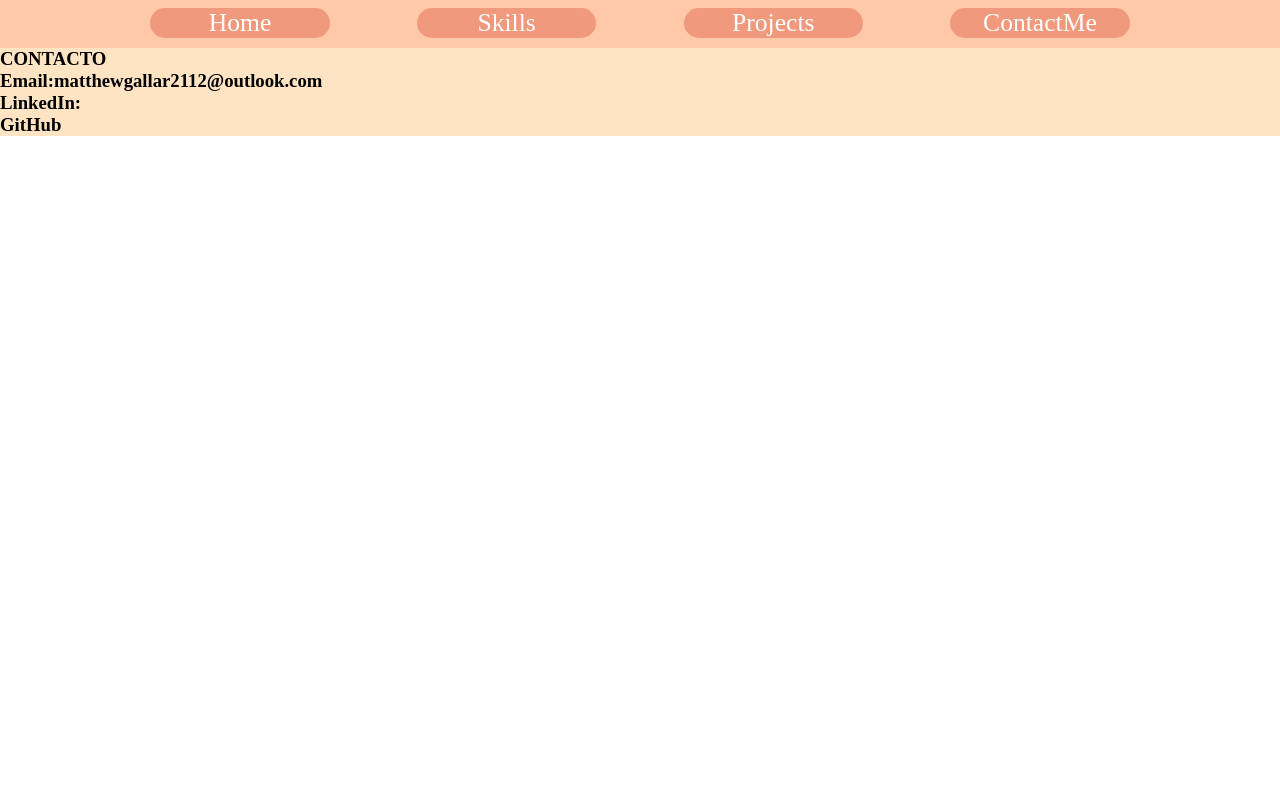
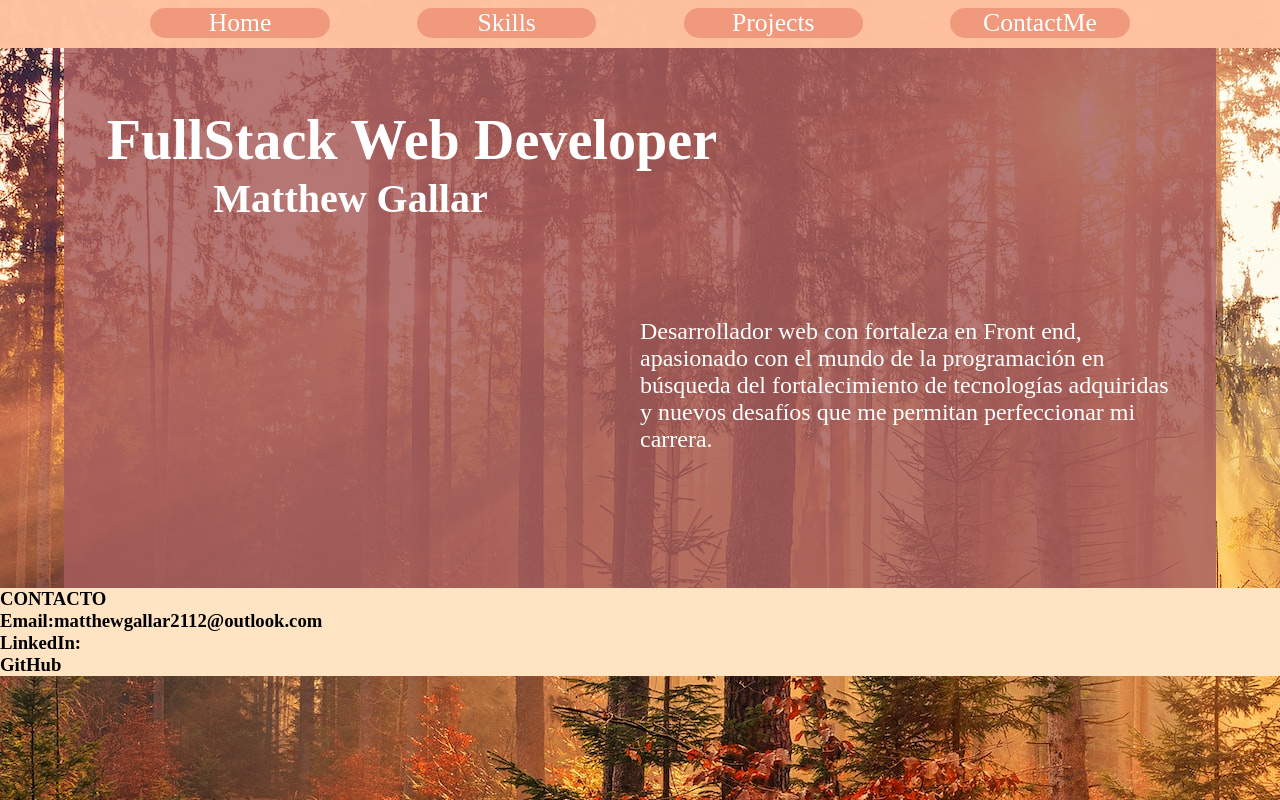
Before and after one commit to Soucalibur/portfolio, a React (Create React App) app in the folder client/: page / in a window 1280 px wide. Built offline with nearby package versions, Linux system fonts and the light colour scheme.

Commit message:
Styled Home

```diff
--- a/client/src/App.js
+++ b/client/src/App.js
@@ -14,7 +14,7 @@ function App() {
     <div>
 
         <Route path='/' component={Navbar} />
-        <Route path='/home' component={Home} />
+        <Route exact path='/' component={Home} />
         <Route path="/projects" component={Projects} />
         <Route path="/skills" component={Skills} />
         <Route path="/contactme" component={ContactMe} />
--- a/client/src/components/home/home.css
+++ b/client/src/components/home/home.css
@@ -21,7 +21,7 @@
 }
 
 .backHome{
-    background-color: rgba(240, 255, 255, 0.301);
+    background-color:rgba(167, 93, 93, 0.836);
     grid-column: 1/13;
     grid-row: 1/19;
     margin: 0 5vw 0 5vw ;
@@ -30,15 +30,21 @@
 .titleHome{
     grid-column: 2/12;
     grid-row: 3/6;
-    background-color: yellowgreen;
+    font-size: 3em ;
+    color: white;
 }
 .subtitleHome{
-    grid-column: 2/12;
-    grid-row: 7/8;
-    background-color: rgb(50, 104, 205);
+    grid-column: 3/12;
+    grid-row: 5/7;
+    font-size: 2.5em;
+    color: white;
+    align-self: center;
+
 }
 
 .descriptionHome{
-    grid-column: 2/12;
-    grid-row: 8/12;
+    grid-column: 7/12;
+    grid-row: 10/12;
+    font-size: 1.5em;
+    color: white;
 }
--- a/client/src/components/navbar/index.js
+++ b/client/src/components/navbar/index.js
@@ -5,7 +5,7 @@ const  Navbar =()=>{
     return(
         <div className="backgroundNav">
             <div className="containerButtonsNav">
-                <Link to="/home">
+                <Link to="/">
                         Home
                 </Link>
                 <Link to="/skills">
--- a/client/src/components/navbar/navbar.css
+++ b/client/src/components/navbar/navbar.css
@@ -24,7 +24,7 @@ a:link, a:visited{
     height: 3em;
     position: sticky;
     top: 0;
-    background-color: rgba(255, 195, 161, 0.904);
+    background-color: rgba(255, 195, 161, 0.986);
 }
 
 .containerButtonsNav{
```
